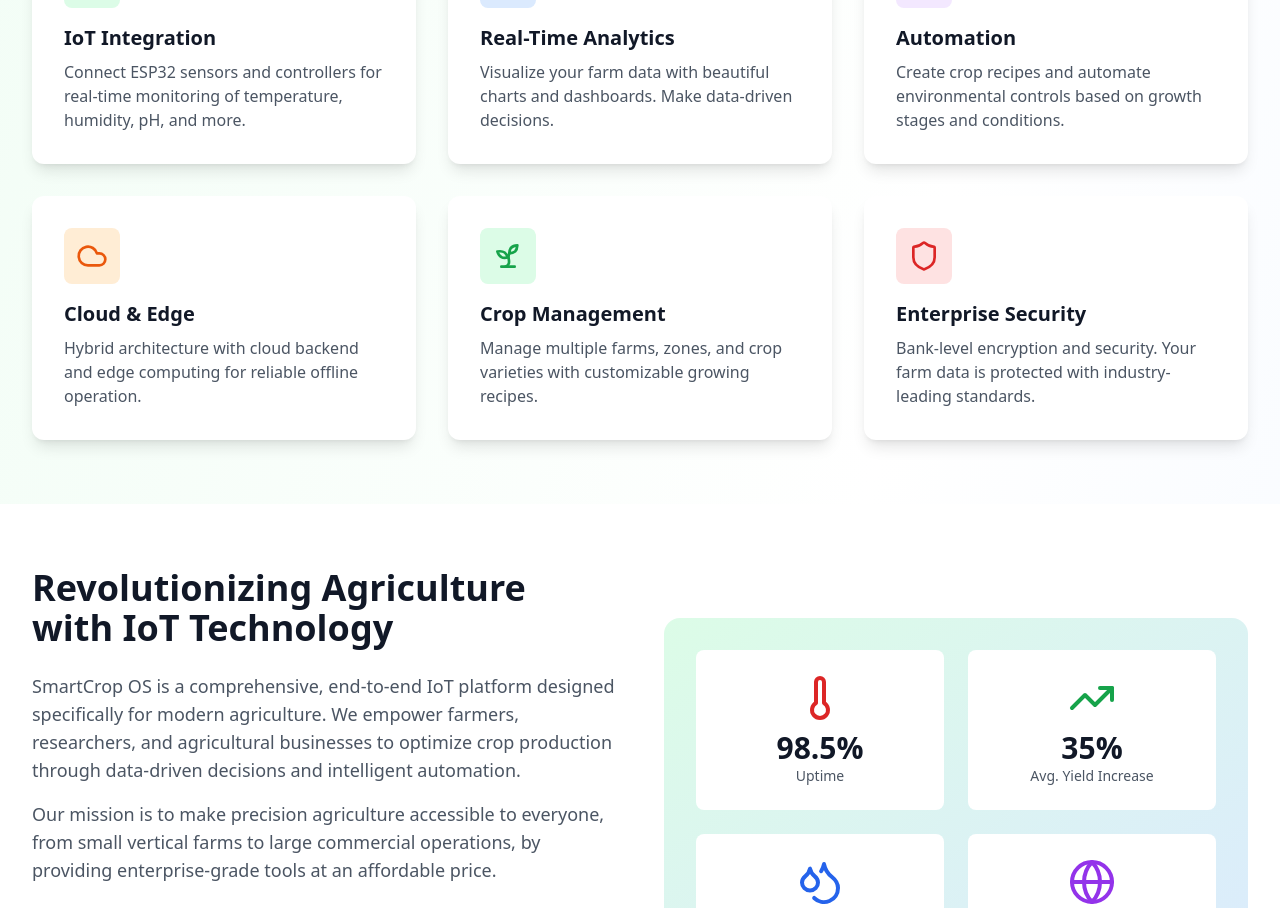
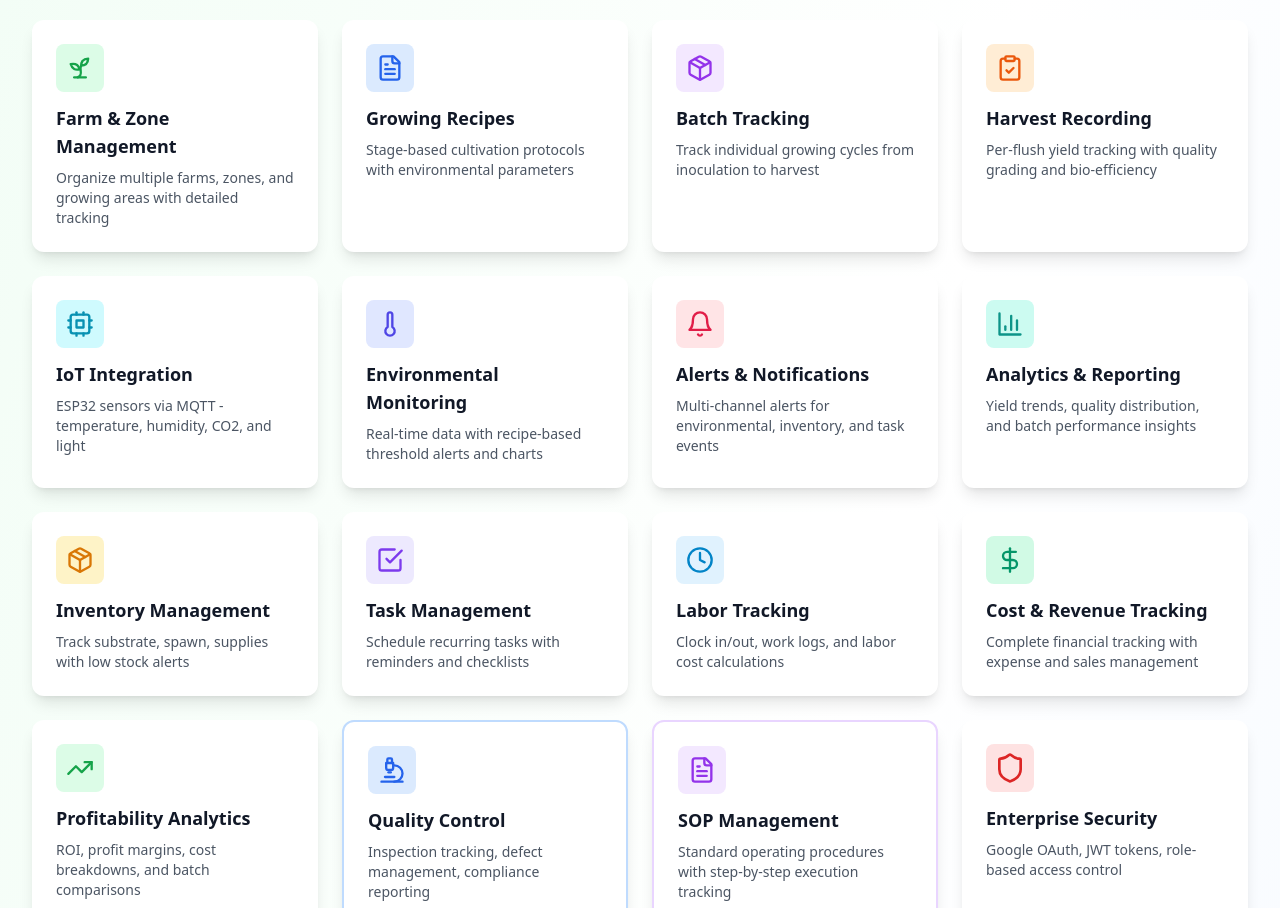
Before and after one commit to yellowflowersorganics-star/smartcrop-os, a React (Vite) app in the folder frontend/: page / in a window 1280 px wide. Shown: the part 1037-1945 px from the top of the page. Built offline with nearby package versions, Linux system fonts and the light colour scheme; no server answers.

Commit message:
feat: update landing page with complete feature showcase

```diff
--- a/frontend/index.html
+++ b/frontend/index.html
@@ -4,7 +4,7 @@
     <meta charset="UTF-8" />
     <link rel="icon" type="image/svg+xml" href="/logo.svg" />
     <meta name="viewport" content="width=device-width, initial-scale=1.0" />
-    <meta name="description" content="SmartCrop OS - Universal IoT Platform for Controlled-Environment Agriculture" />
+    <meta name="description" content="SmartCrop OS - Complete mushroom farm management platform with IoT monitoring, harvest tracking, inventory, tasks, labor tracking, profitability analytics, and more." />
     <title>SmartCrop OS</title>
   </head>
   <body>
--- a/frontend/src/pages/Landing.jsx
+++ b/frontend/src/pages/Landing.jsx
@@ -2,7 +2,8 @@
 import {
   Sprout, Cpu, BarChart3, Cloud, Zap, Shield,
   CheckCircle, TrendingUp, Droplets, Thermometer,
-  Users, Globe, Package, ArrowRight
+  Users, Globe, Package, ArrowRight, Bell, CheckSquare,
+  Clock, DollarSign, ClipboardCheck, FileText, Microscope
 } from 'lucide-react';
 
 export default function Landing() {
@@ -42,8 +43,8 @@
             <br />
             <span className="text-green-600">Simplified</span>
           </h1>
-          <p className="text-xl text-gray-600 mb-8 max-w-2xl mx-auto">
-            Professional IoT platform for precision agriculture. Monitor, control, and optimize your crops with real-time data and automation.
+          <p className="text-xl text-gray-600 mb-8 max-w-3xl mx-auto">
+            Complete farm management platform for mushroom cultivation. From environmental monitoring to harvest tracking, inventory management to profitability analytics - everything you need in one powerful system.
           </p>
           <div className="flex flex-col sm:flex-row gap-4 justify-center">
             <Link
@@ -71,73 +72,177 @@
 
       {/* Features Section */}
       <section className="max-w-7xl mx-auto px-4 sm:px-6 lg:px-8 py-16">
-        <h2 className="text-4xl font-bold text-center text-gray-900 mb-12">
-          Everything You Need for Smart Farming
+        <h2 className="text-4xl font-bold text-center text-gray-900 mb-4">
+          Complete Farm Management Solution
         </h2>
-        <div className="grid md:grid-cols-3 gap-8">
-          {/* Feature 1 */}
-          <div className="bg-white p-8 rounded-xl shadow-lg hover:shadow-xl transition-shadow">
-            <div className="bg-green-100 w-14 h-14 rounded-lg flex items-center justify-center mb-4">
-              <Cpu className="w-8 h-8 text-green-600" />
+        <p className="text-xl text-gray-600 text-center mb-12 max-w-3xl mx-auto">
+          Every tool you need to run a professional mushroom farm - from IoT monitoring to financial analytics
+        </p>
+
+        <div className="grid md:grid-cols-3 lg:grid-cols-4 gap-6">
+          {/* Core Features */}
+          <div className="bg-white p-6 rounded-xl shadow-lg hover:shadow-xl transition-shadow">
+            <div className="bg-green-100 w-12 h-12 rounded-lg flex items-center justify-center mb-3">
+              <Sprout className="w-7 h-7 text-green-600" />
             </div>
-            <h3 className="text-xl font-bold text-gray-900 mb-2">IoT Integration</h3>
-            <p className="text-gray-600">
-              Connect ESP32 sensors and controllers for real-time monitoring of temperature, humidity, pH, and more.
+            <h3 className="text-lg font-bold text-gray-900 mb-2">Farm & Zone Management</h3>
+            <p className="text-gray-600 text-sm">
+              Organize multiple farms, zones, and growing areas with detailed tracking
             </p>
           </div>
 
-          {/* Feature 2 */}
-          <div className="bg-white p-8 rounded-xl shadow-lg hover:shadow-xl transition-shadow">
-            <div className="bg-blue-100 w-14 h-14 rounded-lg flex items-center justify-center mb-4">
-              <BarChart3 className="w-8 h-8 text-blue-600" />
+          <div className="bg-white p-6 rounded-xl shadow-lg hover:shadow-xl transition-shadow">
+            <div className="bg-blue-100 w-12 h-12 rounded-lg flex items-center justify-center mb-3">
+              <FileText className="w-7 h-7 text-blue-600" />
             </div>
-            <h3 className="text-xl font-bold text-gray-900 mb-2">Real-Time Analytics</h3>
-            <p className="text-gray-600">
-              Visualize your farm data with beautiful charts and dashboards. Make data-driven decisions.
+            <h3 className="text-lg font-bold text-gray-900 mb-2">Growing Recipes</h3>
+            <p className="text-gray-600 text-sm">
+              Stage-based cultivation protocols with environmental parameters
             </p>
           </div>
 
-          {/* Feature 3 */}
-          <div className="bg-white p-8 rounded-xl shadow-lg hover:shadow-xl transition-shadow">
-            <div className="bg-purple-100 w-14 h-14 rounded-lg flex items-center justify-center mb-4">
-              <Zap className="w-8 h-8 text-purple-600" />
+          <div className="bg-white p-6 rounded-xl shadow-lg hover:shadow-xl transition-shadow">
+            <div className="bg-purple-100 w-12 h-12 rounded-lg flex items-center justify-center mb-3">
+              <Package className="w-7 h-7 text-purple-600" />
             </div>
-            <h3 className="text-xl font-bold text-gray-900 mb-2">Automation</h3>
-            <p className="text-gray-600">
-              Create crop recipes and automate environmental controls based on growth stages and conditions.
+            <h3 className="text-lg font-bold text-gray-900 mb-2">Batch Tracking</h3>
+            <p className="text-gray-600 text-sm">
+              Track individual growing cycles from inoculation to harvest
             </p>
           </div>
 
-          {/* Feature 4 */}
-          <div className="bg-white p-8 rounded-xl shadow-lg hover:shadow-xl transition-shadow">
-            <div className="bg-orange-100 w-14 h-14 rounded-lg flex items-center justify-center mb-4">
-              <Cloud className="w-8 h-8 text-orange-600" />
+          <div className="bg-white p-6 rounded-xl shadow-lg hover:shadow-xl transition-shadow">
+            <div className="bg-orange-100 w-12 h-12 rounded-lg flex items-center justify-center mb-3">
+              <ClipboardCheck className="w-7 h-7 text-orange-600" />
             </div>
-            <h3 className="text-xl font-bold text-gray-900 mb-2">Cloud & Edge</h3>
-            <p className="text-gray-600">
-              Hybrid architecture with cloud backend and edge computing for reliable offline operation.
+            <h3 className="text-lg font-bold text-gray-900 mb-2">Harvest Recording</h3>
+            <p className="text-gray-600 text-sm">
+              Per-flush yield tracking with quality grading and bio-efficiency
             </p>
           </div>
 
-          {/* Feature 5 */}
-          <div className="bg-white p-8 rounded-xl shadow-lg hover:shadow-xl transition-shadow">
-            <div className="bg-green-100 w-14 h-14 rounded-lg flex items-center justify-center mb-4">
-              <Sprout className="w-8 h-8 text-green-600" />
+          {/* IoT & Monitoring */}
+          <div className="bg-white p-6 rounded-xl shadow-lg hover:shadow-xl transition-shadow">
+            <div className="bg-cyan-100 w-12 h-12 rounded-lg flex items-center justify-center mb-3">
+              <Cpu className="w-7 h-7 text-cyan-600" />
             </div>
-            <h3 className="text-xl font-bold text-gray-900 mb-2">Crop Management</h3>
-            <p className="text-gray-600">
-              Manage multiple farms, zones, and crop varieties with customizable growing recipes.
+            <h3 className="text-lg font-bold text-gray-900 mb-2">IoT Integration</h3>
+            <p className="text-gray-600 text-sm">
+              ESP32 sensors via MQTT - temperature, humidity, CO2, and light
             </p>
           </div>
 
-          {/* Feature 6 */}
-          <div className="bg-white p-8 rounded-xl shadow-lg hover:shadow-xl transition-shadow">
-            <div className="bg-red-100 w-14 h-14 rounded-lg flex items-center justify-center mb-4">
+          <div className="bg-white p-6 rounded-xl shadow-lg hover:shadow-xl transition-shadow">
+            <div className="bg-indigo-100 w-12 h-12 rounded-lg flex items-center justify-center mb-3">
+              <Thermometer className="w-7 h-7 text-indigo-600" />
+            </div>
+            <h3 className="text-lg font-bold text-gray-900 mb-2">Environmental Monitoring</h3>
+            <p className="text-gray-600 text-sm">
+              Real-time data with recipe-based threshold alerts and charts
+            </p>
+          </div>
+
+          <div className="bg-white p-6 rounded-xl shadow-lg hover:shadow-xl transition-shadow">
+            <div className="bg-rose-100 w-12 h-12 rounded-lg flex items-center justify-center mb-3">
+              <Bell className="w-7 h-7 text-rose-600" />
+            </div>
+            <h3 className="text-lg font-bold text-gray-900 mb-2">Alerts & Notifications</h3>
+            <p className="text-gray-600 text-sm">
+              Multi-channel alerts for environmental, inventory, and task events
+            </p>
+          </div>
+
+          <div className="bg-white p-6 rounded-xl shadow-lg hover:shadow-xl transition-shadow">
+            <div className="bg-teal-100 w-12 h-12 rounded-lg flex items-center justify-center mb-3">
+              <BarChart3 className="w-7 h-7 text-teal-600" />
+            </div>
+            <h3 className="text-lg font-bold text-gray-900 mb-2">Analytics & Reporting</h3>
+            <p className="text-gray-600 text-sm">
+              Yield trends, quality distribution, and batch performance insights
+            </p>
+          </div>
+
+          {/* Operations */}
+          <div className="bg-white p-6 rounded-xl shadow-lg hover:shadow-xl transition-shadow">
+            <div className="bg-amber-100 w-12 h-12 rounded-lg flex items-center justify-center mb-3">
+              <Package className="w-7 h-7 text-amber-600" />
+            </div>
+            <h3 className="text-lg font-bold text-gray-900 mb-2">Inventory Management</h3>
+            <p className="text-gray-600 text-sm">
+              Track substrate, spawn, supplies with low stock alerts
+            </p>
+          </div>
+
+          <div className="bg-white p-6 rounded-xl shadow-lg hover:shadow-xl transition-shadow">
+            <div className="bg-violet-100 w-12 h-12 rounded-lg flex items-center justify-center mb-3">
+              <CheckSquare className="w-7 h-7 text-violet-600" />
+            </div>
+            <h3 className="text-lg font-bold text-gray-900 mb-2">Task Management</h3>
+            <p className="text-gray-600 text-sm">
+              Schedule recurring tasks with reminders and checklists
+            </p>
+          </div>
+
+          <div className="bg-white p-6 rounded-xl shadow-lg hover:shadow-xl transition-shadow">
+            <div className="bg-sky-100 w-12 h-12 rounded-lg flex items-center justify-center mb-3">
+              <Clock className="w-7 h-7 text-sky-600" />
+            </div>
+            <h3 className="text-lg font-bold text-gray-900 mb-2">Labor Tracking</h3>
+            <p className="text-gray-600 text-sm">
+              Clock in/out, work logs, and labor cost calculations
+            </p>
+          </div>
+
+          <div className="bg-white p-6 rounded-xl shadow-lg hover:shadow-xl transition-shadow">
+            <div className="bg-emerald-100 w-12 h-12 rounded-lg flex items-center justify-center mb-3">
+              <DollarSign className="w-7 h-7 text-emerald-600" />
+            </div>
+            <h3 className="text-lg font-bold text-gray-900 mb-2">Cost & Revenue Tracking</h3>
+            <p className="text-gray-600 text-sm">
+              Complete financial tracking with expense and sales management
+            </p>
+          </div>
+
+          {/* Advanced Features */}
+          <div className="bg-white p-6 rounded-xl shadow-lg hover:shadow-xl transition-shadow">
+            <div className="bg-green-100 w-12 h-12 rounded-lg flex items-center justify-center mb-3">
+              <TrendingUp className="w-7 h-7 text-green-600" />
+            </div>
+            <h3 className="text-lg font-bold text-gray-900 mb-2">Profitability Analytics</h3>
+            <p className="text-gray-600 text-sm">
+              ROI, profit margins, cost breakdowns, and batch comparisons
+            </p>
+          </div>
+
+          <div className="bg-white p-6 rounded-xl shadow-lg hover:shadow-xl transition-shadow border-2 border-blue-200">
+            <div className="bg-blue-100 w-12 h-12 rounded-lg flex items-center justify-center mb-3">
+              <Microscope className="w-7 h-7 text-blue-600" />
+            </div>
+            <h3 className="text-lg font-bold text-gray-900 mb-2">Quality Control</h3>
+            <p className="text-gray-600 text-sm">
+              Inspection tracking, defect management, compliance reporting
+            </p>
+            <span className="text-xs text-blue-600 font-semibold">Coming Soon</span>
+          </div>
+
+          <div className="bg-white p-6 rounded-xl shadow-lg hover:shadow-xl transition-shadow border-2 border-purple-200">
+            <div className="bg-purple-100 w-12 h-12 rounded-lg flex items-center justify-center mb-3">
+              <FileText className="w-7 h-7 text-purple-600" />
+            </div>
+            <h3 className="text-lg font-bold text-gray-900 mb-2">SOP Management</h3>
+            <p className="text-gray-600 text-sm">
+              Standard operating procedures with step-by-step execution tracking
+            </p>
+            <span className="text-xs text-purple-600 font-semibold">Coming Soon</span>
+          </div>
+
+          <div className="bg-white p-6 rounded-xl shadow-lg hover:shadow-xl transition-shadow">
+            <div className="bg-red-100 w-12 h-12 rounded-lg flex items-center justify-center mb-3">
               <Shield className="w-8 h-8 text-red-600" />
             </div>
-            <h3 className="text-xl font-bold text-gray-900 mb-2">Enterprise Security</h3>
-            <p className="text-gray-600">
-              Bank-level encryption and security. Your farm data is protected with industry-leading standards.
+            <h3 className="text-lg font-bold text-gray-900 mb-2">Enterprise Security</h3>
+            <p className="text-gray-600 text-sm">
+              Google OAuth, JWT tokens, role-based access control
             </p>
           </div>
         </div>
```
